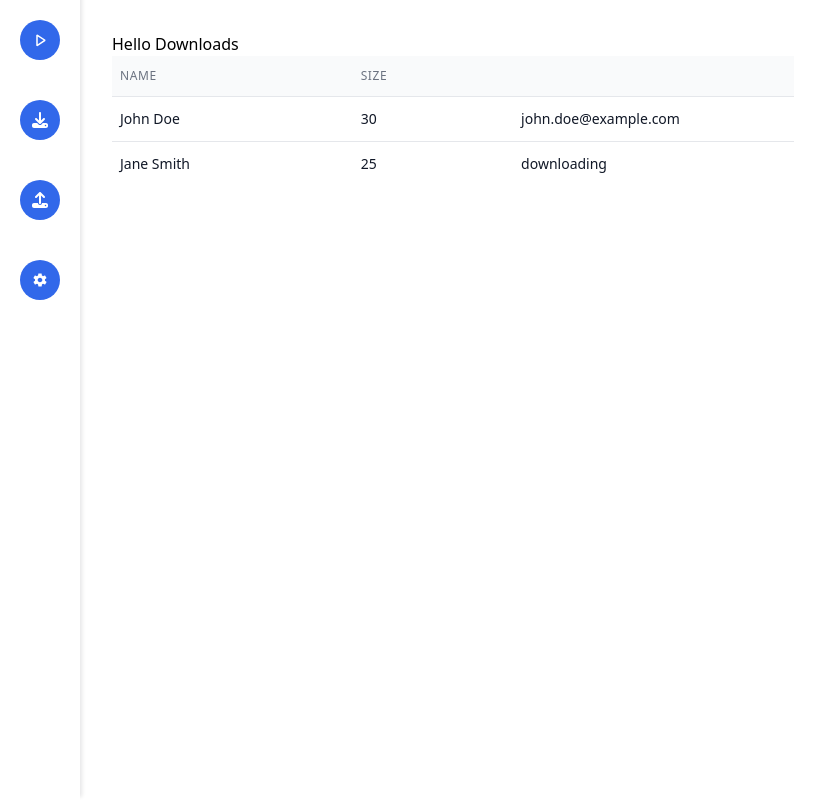
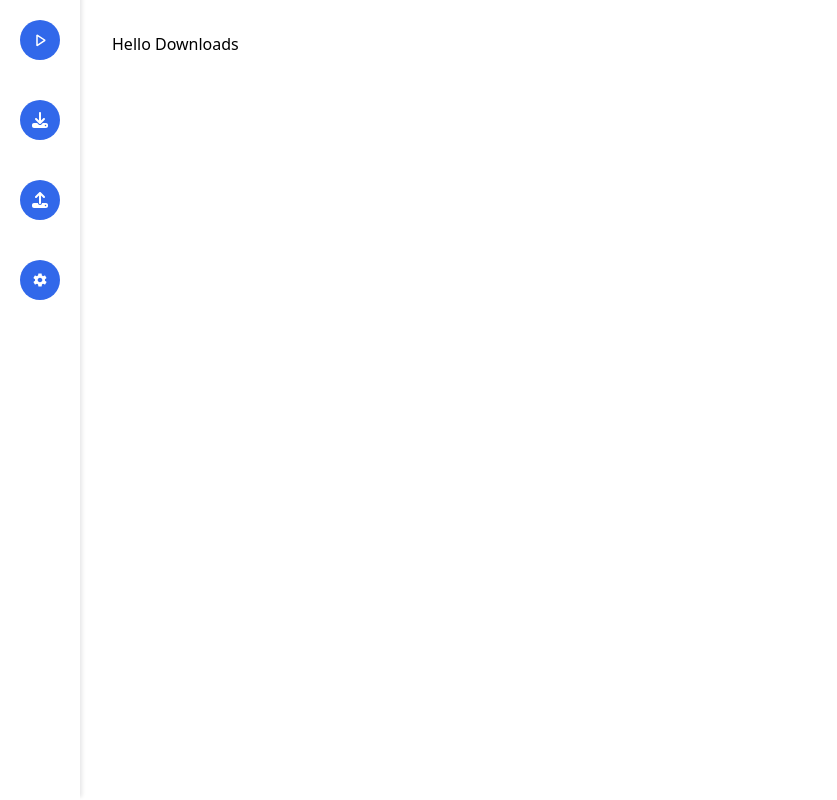
Before and after one commit to Bicheka/file-transfer-system, a React (Vite) app in the folder fileflow/: page / in a window 1280 px wide. Shown: the whole page, without its empty margins (0-837 px from the left). Built offline with nearby package versions, Linux system fonts and the light colour scheme.

Commit message:
deleted table component added Path

```diff
--- a/fileflow/src/components/Downloads.jsx
+++ b/fileflow/src/components/Downloads.jsx
@@ -1,19 +1,7 @@
-import Table from "./Table";
-const columns = [
-  { key: 'Name', label: 'Name', minWidth: 'sm:min-w-[150px]' },
-  { key: 'size', label: 'Size', minWidth: 'sm:min-w-[100px]' },
-  { key: 'downloadStatus', minWidth: 'sm:min-w-[100px]'}
-]
-const data = [
-  { Name: 'John Doe', size: 30, downloadStatus: 'john.doe@example.com' },
-  { Name: 'Jane Smith', size: 25, Phone: '555-1234', downloadStatus: 'downloading' },
-];
-
 function Downloads(){
     return(
         <div>
             <h1>Hello Downloads</h1>
-            <Table columns={columns} data={data}/>
         </div>
     );
 }
--- /dev/null
+++ b/fileflow/src/components/Path.jsx
@@ -0,0 +1,12 @@
+function Path({name, size}){
+    return(
+        <div>
+            <p>Name</p>
+            <p>{name}</p>
+            <p>Size</p>
+            <p>{size}</p>
+        </div>
+    );
+}
+
+export default Path;
--- a/fileflow/src/components/Table.jsx
+++ /dev/null
@@ -1,28 +0,0 @@
-const Table = ({columns, data}) => {
-  return (
-    <table className="min-w-full xl:min-w-[60%] 2xl:min-w-[1000px] 2xl: divide-y divide-gray-200">
-      <thead className="bg-gray-50">
-        <tr>
-          {columns.map(col => (
-            <th key={col.key} className={`px-2 py-3 text-left text-xs font-medium text-gray-500 uppercase tracking-wider ${col.minWidth}`}>
-              {col.label || ''}
-            </th>
-          ))}
-        </tr>
-      </thead>
-      <tbody className="bg-white divide-y divide-gray-200">
-        {data.map((row, index) => (
-          <tr key={index}>
-            {columns.map(col => (
-              <td key={col.key} className={`px-2 py-3 text-sm font-medium text-gray-900 ${col.minWidth}`}>
-                {row[col.key] || ""}
-              </td>
-            ))}
-          </tr>
-        ))}
-      </tbody>
-    </table>
-  );
-};
-
-export default Table;
```
